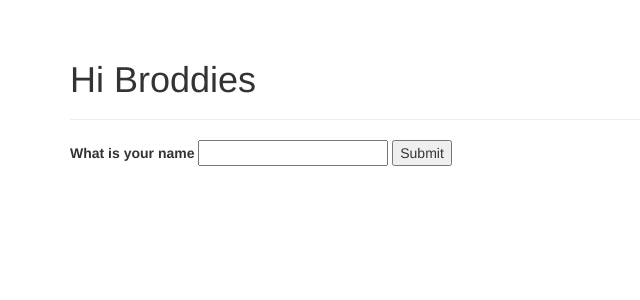
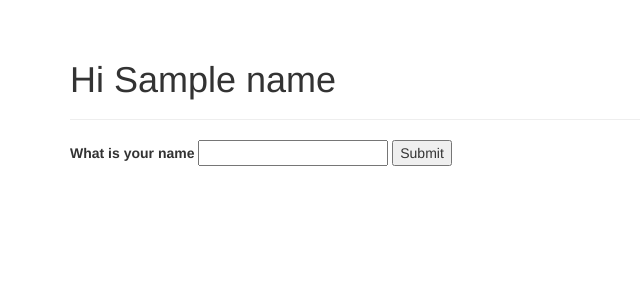
Before and after one commit to Ambar-Santos/FLASK-RELATED, a Flask app: template practice/templates/index.html in a window 1280 px wide. Shown: the part 52-352 px from the top of the page, without its empty margins (0-640 px from the left). Run offline with Flask 3, Linux system fonts and the light colour scheme; the template is opened without the code that fills it: values that come from a table or form of the project are taken from there, most other values are stand-ins (such as "Sample title", 1, 10 or a date in 2020); some libraries are stand-ins or nearby versions.

Commit message:
The name changes depending on what you input

```diff
--- a/practice/app.py
+++ b/practice/app.py
@@ -19,12 +19,16 @@ class NameForm(FlaskForm):
 
 #Routes
 
-@app.route('/')
+@app.route('/', methods=['GET', 'POST']) #get is not secure for forms, so post it is
 def index():
+    name = 'Stranger'
     form = NameForm()
-    return render_template('index.html', form=form)
+    if form.validate_on_submit():
+       name = form.name.data
+       form.name.data = ' '
+    return render_template('index.html', form=form, name=name)
 
-@app.route('/user/<user>')
+@app.route('/user/<name>', methods=['GET', 'POST'])
 def user(name):
     return render_template('user.html', name=name)
 
--- a/practice/templates/index.html
+++ b/practice/templates/index.html
@@ -13,10 +13,10 @@
 
 {% block page_content %}
   <div class="page-header">
-    <h1>Hi Broddies</h1>
+    <h1>Hi {{ name }}</h1>
   </div>
   <div>
-    <form method="POST"action="/user">
+    <form method="POST" action="/">
       {{ form.hidden_tag() }}
       {{ form.name.label }} {{ form.name(id='name') }}
       {{ form.submit() }}
```
